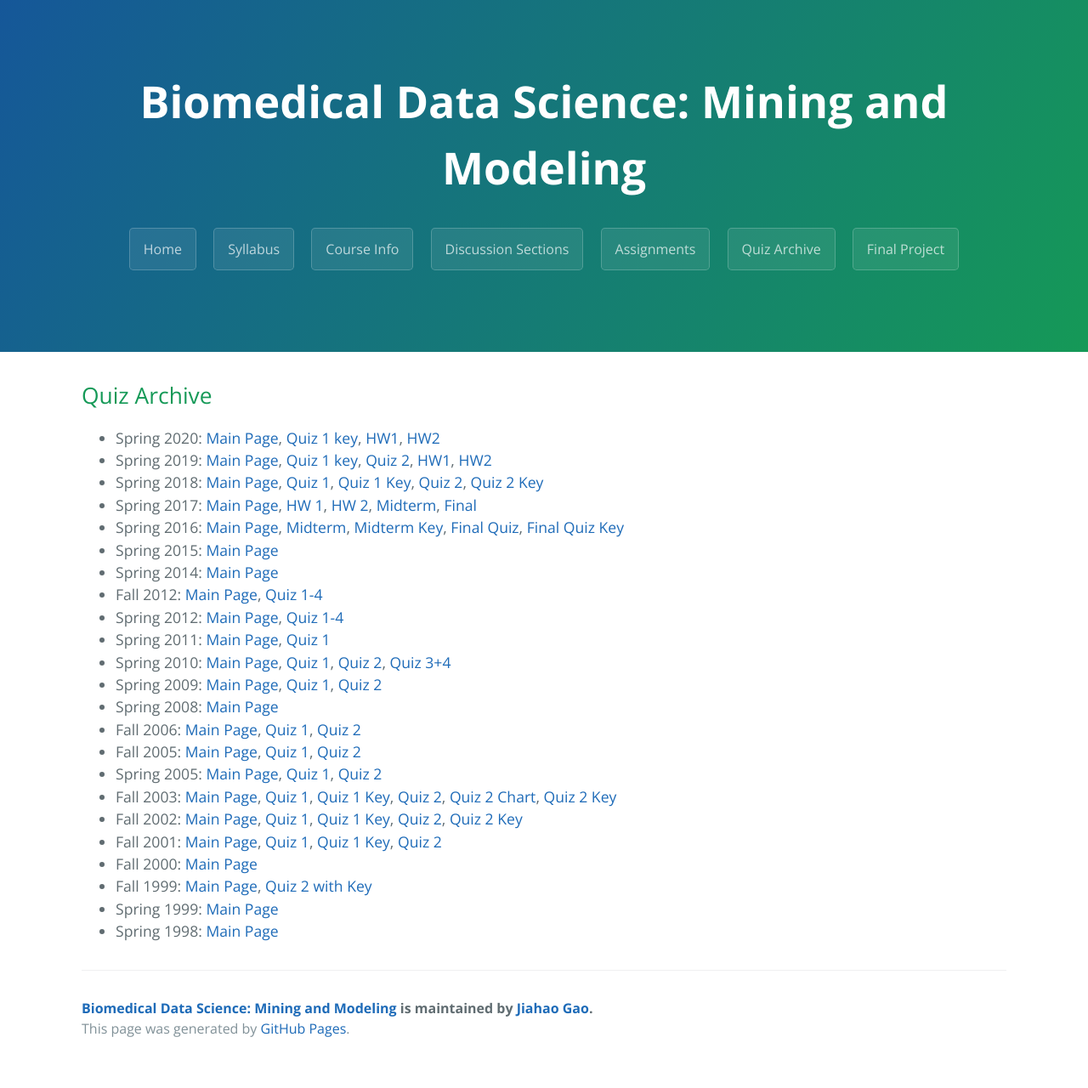
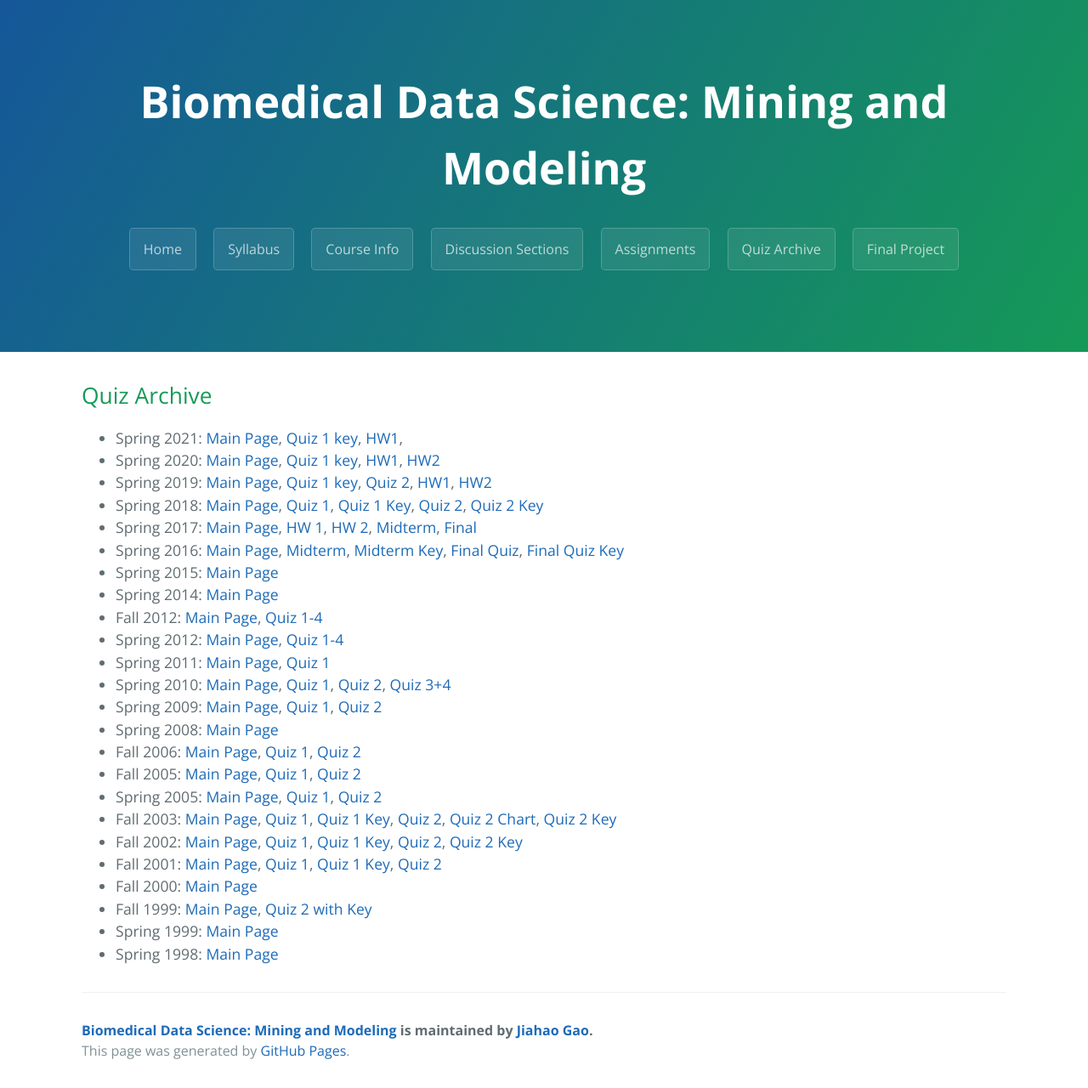
Before and after one commit to gersteinlab/cbb752b23, a Jekyll site: the page built from quiz.md, in a window 1280 px wide. Shown: the whole page at 85% size. Built offline with Jekyll 4.4.1, drawn with Linux system fonts in a browser that asks for light colours; before the commit the page ends 1254 px from its top, so only the background shows below that.

Commit message:
Update quiz.md

```diff
--- a/quiz.md
+++ b/quiz.md
@@ -7,35 +7,41 @@ layout: page
 
 <ul>
 	<li>
+		Spring 2021:
+		<a href="http://cbb752b21.gersteinlab.org/">Main Page</a>,
+        <a href="http://files2.gersteinlab.org/public-docs/2021/03.14/cbb752b21_Quiz1_key.pdf">Quiz 1 key</a>,
+		<a href="http://files2.gersteinlab.org/public-docs/2021/03.26/hw1.pdf">HW1</a>,
+	</li>
+	<li>
 		Spring 2020:
 		<a href="http://cbb752b20.gersteinlab.org/">Main Page</a>,
-        <a href="http://files.gersteinlab.org/public-docs/2020/11.23/cbb752b20_quiz1.pdf">Quiz 1 key</a>,
-		<a href="http://files.gersteinlab.org/public-docs/2020/11.23/cbb752b20_hw1.pdf">HW1</a>,
-		<a href="http://files.gersteinlab.org/public-docs/2020/11.23/cbb752b20_hw2.pdf">HW2</a>
+        <a href="http://files2.gersteinlab.org/public-docs/2020/11.23/cbb752b20_quiz1.pdf">Quiz 1 key</a>,
+		<a href="http://files2.gersteinlab.org/public-docs/2020/11.23/cbb752b20_hw1.pdf">HW1</a>,
+		<a href="http://files2.gersteinlab.org/public-docs/2020/11.23/cbb752b20_hw2.pdf">HW2</a>
 	</li>
-    <li>
+    	<li>
 		Spring 2019:
 		<a href="http://cbb752b19.gersteinlab.org/">Main Page</a>,
-        <a href="http://files.gersteinlab.org/public-docs/2019/12.05/cbb752b19_quiz_archive/cbb752b19_quiz1_wSoln.docx">Quiz 1 key</a>,
-        <a href="http://files.gersteinlab.org/public-docs/2020/04.07/cbb752b19_quiz2.docx">Quiz 2</a>,
-		<a href="http://files.gersteinlab.org/public-docs/2019/12.05/cbb752b19_quiz_archive/cbb752b19_hw1.pdf">HW1</a>,
-		<a href="http://files.gersteinlab.org/public-docs/2019/12.05/cbb752b19_quiz_archive/cbb752b19_hw2.pdf">HW2</a>
+        <a href="http://files2.gersteinlab.org/public-docs/2019/12.05/cbb752b19_quiz_archive/cbb752b19_quiz1_wSoln.docx">Quiz 1 key</a>,
+        <a href="http://files2.gersteinlab.org/public-docs/2020/04.07/cbb752b19_quiz2.docx">Quiz 2</a>,
+		<a href="http://files2.gersteinlab.org/public-docs/2019/12.05/cbb752b19_quiz_archive/cbb752b19_hw1.pdf">HW1</a>,
+		<a href="http://files2.gersteinlab.org/public-docs/2019/12.05/cbb752b19_quiz_archive/cbb752b19_hw2.pdf">HW2</a>
 	</li>
 	<li>
 		Spring 2018:
 		<a href="http://cbb752b18.gersteinlab.org/">Main Page</a>,
-		<a href="http://files.gersteinlab.org/public-docs/2018/10.05/cbb752b18/cbb752b18_quiz1.docx">Quiz 1</a>,
-		<a href="http://files.gersteinlab.org/public-docs/2018/10.05/cbb752b18/cbb752b18_quiz1_key.docx">Quiz 1 Key</a>,
-		<a href="http://files.gersteinlab.org/public-docs/2018/10.05/cbb752b18/cbb752b18_quiz2.docx">Quiz 2</a>,
-		<a href="http://files.gersteinlab.org/public-docs/2018/10.05/cbb752b18/cbb752b18_quiz2_key.docx">Quiz 2 Key</a>
+		<a href="http://files2.gersteinlab.org/public-docs/2018/10.05/cbb752b18/cbb752b18_quiz1.docx">Quiz 1</a>,
+		<a href="http://files2.gersteinlab.org/public-docs/2018/10.05/cbb752b18/cbb752b18_quiz1_key.docx">Quiz 1 Key</a>,
+		<a href="http://files2.gersteinlab.org/public-docs/2018/10.05/cbb752b18/cbb752b18_quiz2.docx">Quiz 2</a>,
+		<a href="http://files2.gersteinlab.org/public-docs/2018/10.05/cbb752b18/cbb752b18_quiz2_key.docx">Quiz 2 Key</a>
 	</li>
 	<li>
 		Spring 2017:
 		<a href="http://cbb752b17.gersteinlab.org/">Main Page</a>,
-		<a href="http://files.gersteinlab.org/public-docs/2018/10.09/cbb752b17/cbb752b17_hw1.pdf">HW 1</a>,
-		<a href="http://files.gersteinlab.org/public-docs/2018/10.09/cbb752b17/cbb752b17_hw2.tar.gz">HW 2</a>,
-		<a href="http://files.gersteinlab.org/public-docs/2018/10.09/cbb752b17/cbb752b17_midterm.pdf">Midterm</a>,
-		<a href="http://files.gersteinlab.org/public-docs/2018/10.09/cbb752b17/cbb752b17_final.docx">Final</a>
+		<a href="http://files2.gersteinlab.org/public-docs/2018/10.09/cbb752b17/cbb752b17_hw1.pdf">HW 1</a>,
+		<a href="http://files2.gersteinlab.org/public-docs/2018/10.09/cbb752b17/cbb752b17_hw2.tar.gz">HW 2</a>,
+		<a href="http://files2.gersteinlab.org/public-docs/2018/10.09/cbb752b17/cbb752b17_midterm.pdf">Midterm</a>,
+		<a href="http://files2.gersteinlab.org/public-docs/2018/10.09/cbb752b17/cbb752b17_final.docx">Final</a>
 	</li>
 	<li>
 		Spring 2016:
```
